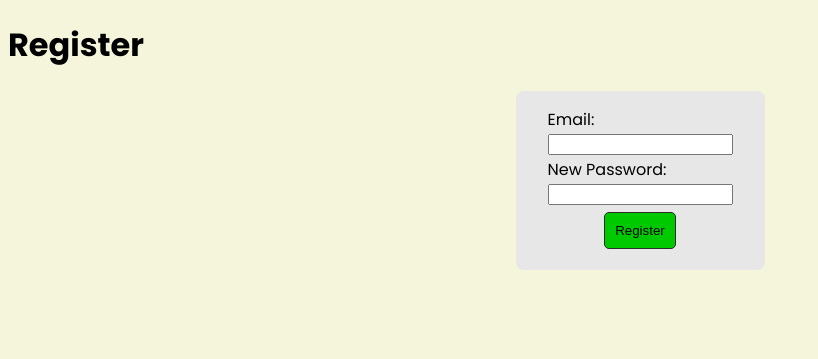
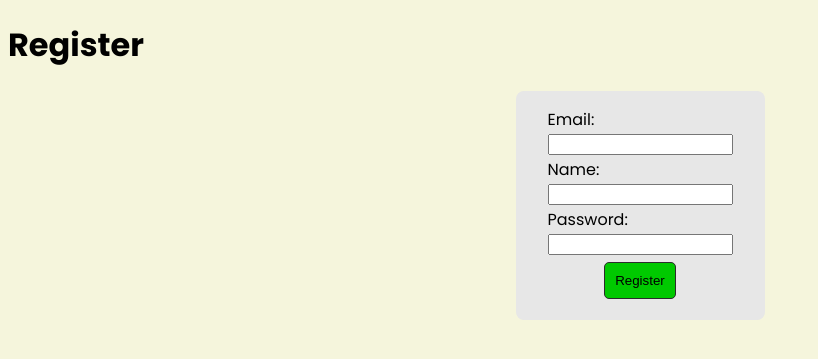
Before and after one commit to jalsop24/one-last-question, a Flask app: page /register in a window 1280 px wide. Shown: the part 112-471 px from the top of the page, without its empty margins (0-818 px from the left). Run offline with Flask 3, Linux system fonts and the light colour scheme.

Commit message:
Added name to registration form

```diff
--- a/src/auth.py
+++ b/src/auth.py
@@ -25,10 +25,15 @@ def register():
     if request.method == "POST":
         email = request.form["email"]
         password = request.form["new-password"]
+        display_name = request.form["display-name"]
+
+        print(request.form)
 
         error = None
         if not email:
             error = "Email is required"
+        elif not display_name:
+            error = "Name is required"
         elif not password:
             error = "Password is required"
 
@@ -39,6 +44,7 @@ def register():
                 db.add(
                     User(
                         email=email,
+                        display_name=display_name,
                         password_hash=generate_password_hash(password),
                     )
                 )
--- a/src/templates/account.j2
+++ b/src/templates/account.j2
@@ -16,7 +16,7 @@ Account
   <h2>Change Account Details</h2>
   <form class="update-form" method="post" target="_self" autocomplete="off">
     <label for="display-name">Display Name: </label>
-    <input id="display-name" type="text" name="display-name" value="{{g.user.display_name}}">
+    <input id="display-name" type="text" name="display-name" value="{{g.user.display_name or ''}}">
     <input class="submit-button" type="submit" value="Update">
   </form>
   <form class="update-form" method="post" target="_self" autocomplete="off">
--- a/src/templates/register.j2
+++ b/src/templates/register.j2
@@ -11,7 +11,9 @@ Register
 <form method="post">
     <label for="email">Email: </label>
     <input id="email" type="email" autocomplete="username" name="email" required>
-    <label for="new-password">New Password: </label>
+    <label for="name">Name: </label>
+    <input id="name" type="text" name="display-name" required>
+    <label for="new-password">Password: </label>
     <input id="new-password" type="password" autocomplete="new-password" name="new-password" required>
     <input class="submit-button" type="submit" value="Register">
 </form>
```
